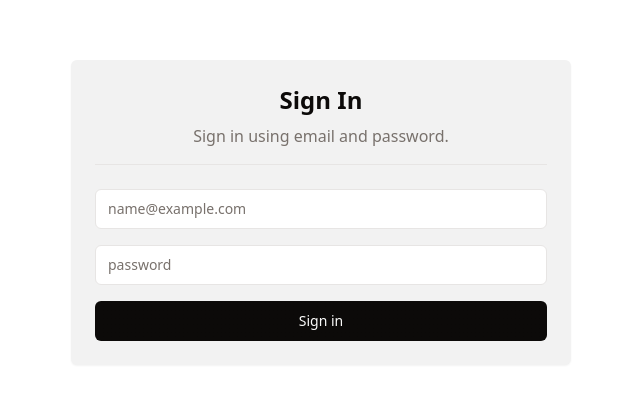
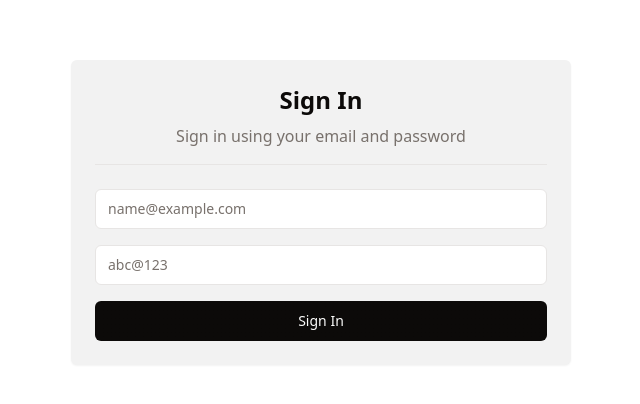
Before and after one commit to AbhayShaw1/Keybnb, a React (Vite) app: page /signin in a window 1280 px wide. Shown: the part 188-592 px from the top of the page, without its empty margins (319-959 px from the left). Built offline with nearby package versions, Linux system fonts and the light colour scheme; no server answers; what axios-mock-adapter would draw is missing.

Commit message:
bug: fixed signInForm logic and tailwind classes

```diff
--- a/src/components/SignInForm.jsx
+++ b/src/components/SignInForm.jsx
@@ -1,7 +1,9 @@
 import { zodResolver } from '@hookform/resolvers/zod';
 import { useForm } from 'react-hook-form';
-import { z } from 'zod';
+import * as z from 'zod';
 
+import api from '@/api';
+import { useAuth } from '@/components/AuthProvider';
 import {
   Button,
   Card,
@@ -10,13 +12,12 @@ import {
   Input,
   Separator,
 } from '@/components/ui';
-import { useAuth } from '@/components/AuthProvider.jsx';
-import api from '@/api';
 
 const signInFormSchema = z.object({
   email: z.string().email(),
-  password: z.string().min(6),
+  password: z.string().min(8),
 });
+
 const SignInForm = () => {
   const { setToken } = useAuth();
 
@@ -26,16 +27,16 @@ const SignInForm = () => {
     register,
     setError,
   } = useForm({
-    resolvers: zodResolver(signInFormSchema),
+    resolver: zodResolver(signInFormSchema),
   });
 
   const onSubmit = async (data) => {
     try {
       const response = await api.post('/api/signin', data);
-      setToken(response.data.token);
-    } catch (error) {
+      setToken(response.data.accessToken);
+    } catch (e) {
       setError('root', {
-        message: error.response.data.message,
+        message: e.response.data.message,
       });
     }
   };
@@ -45,7 +46,7 @@ const SignInForm = () => {
       <CardHeader>
         <h2 className='text-center text-2xl'>Sign In</h2>
         <p className='text-center text-muted-foreground'>
-          Sign in using email and password.
+          Sign in using your email and password
         </p>
         <Separator />
       </CardHeader>
@@ -53,23 +54,32 @@ const SignInForm = () => {
         <form className='flex flex-col gap-4'>
           <div>
             <Input {...register('email')} placeholder='name@example.com' />
-            {errors.email && (
-              <div className='alert alert-danger '>{errors.email.message}</div>
-            )}
-          </div>
-          <div>
-            <Input {...register('password')} placeholder='password' />
-            {errors.password && (
-              <div className='alert alert-danger '>
-                {errors.password.message}
+            {errors['email'] && (
+              <div className='mt-2 text-sm text-red-500'>
+                {errors['email'].message}
               </div>
             )}
           </div>
+
+          <div>
+            <Input
+              {...register('password')}
+              type='password'
+              placeholder='abc@123'
+            />
+            {errors['password'] && (
+              <div className='mt-2 text-sm text-red-500'>
+                {errors['password'].message}
+              </div>
+            )}
+          </div>
+
           <Button disabled={isSubmitting} onClick={handleSubmit(onSubmit)}>
-            {isSubmitting ? 'Loading...' : 'Sign in'}
+            {isSubmitting ? 'Loading...' : 'Sign In'}
           </Button>
+
           {errors.root && (
-            <div className='alert alert-danger text-center'>
+            <div className='text-center text-sm text-red-500'>
               {errors.root.message}
             </div>
           )}
```
